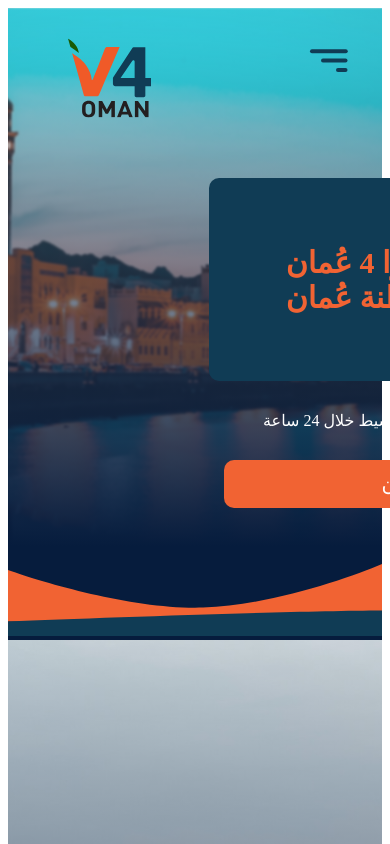
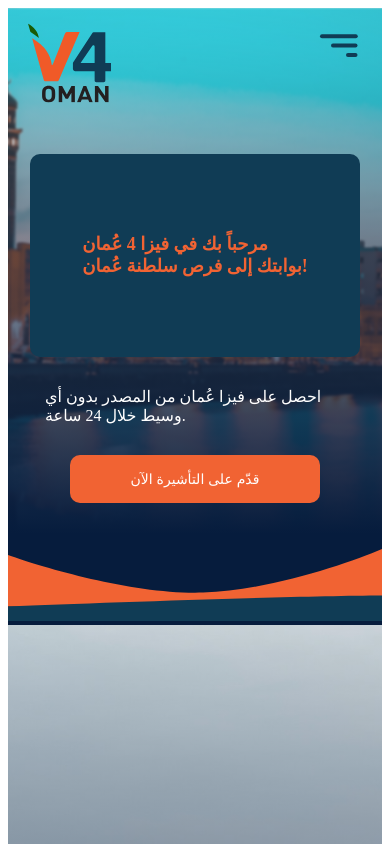
Before and after one commit to faid-terence/VISA-4-OMAN, a React (Vite) app: page / in a window 390 px wide. Shown: the top 844 px of the page. Built offline with nearby package versions, Linux system fonts and the light colour scheme.

Commit message:
Feat: Implement mobile responsiveness for the welcome section

```diff
--- a/src/App.jsx
+++ b/src/App.jsx
@@ -24,7 +24,7 @@ function App() {
       <ApplicationOptions />
       <StatisticsComponent />
       <Faq />
-      <Footer />
+      <Footer />w
     </>
   );
 }
--- a/src/components/Welcome/Welcome.css
+++ b/src/components/Welcome/Welcome.css
@@ -68,3 +68,26 @@ header .nav {
 .menu {
   cursor: pointer;
 }
+
+/* Media Query for Mobile */
+@media (max-width: 768px) {
+  header .nav {
+    padding-left: 20px;
+    padding-right: 20px;
+    padding-top: 15px;
+  }
+
+  .welcome-wrapper .introduction {
+    font-size: 18px;
+    width: 90%;
+  }
+
+  .welcome-wrapper .welcome-btn {
+    font-size: 14px;
+    max-width: 250px;
+  }
+
+  .welcome-wrapper {
+    width: 300px;
+  }
+}
```
